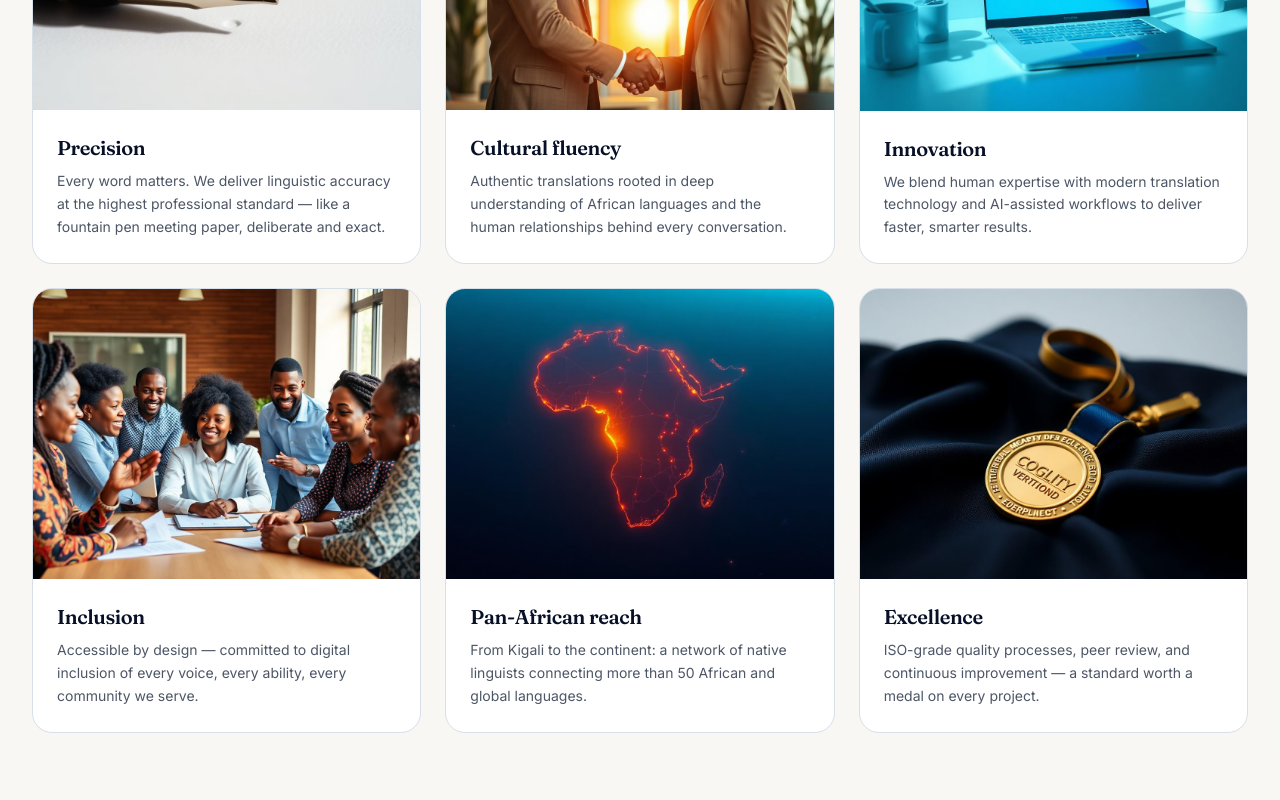
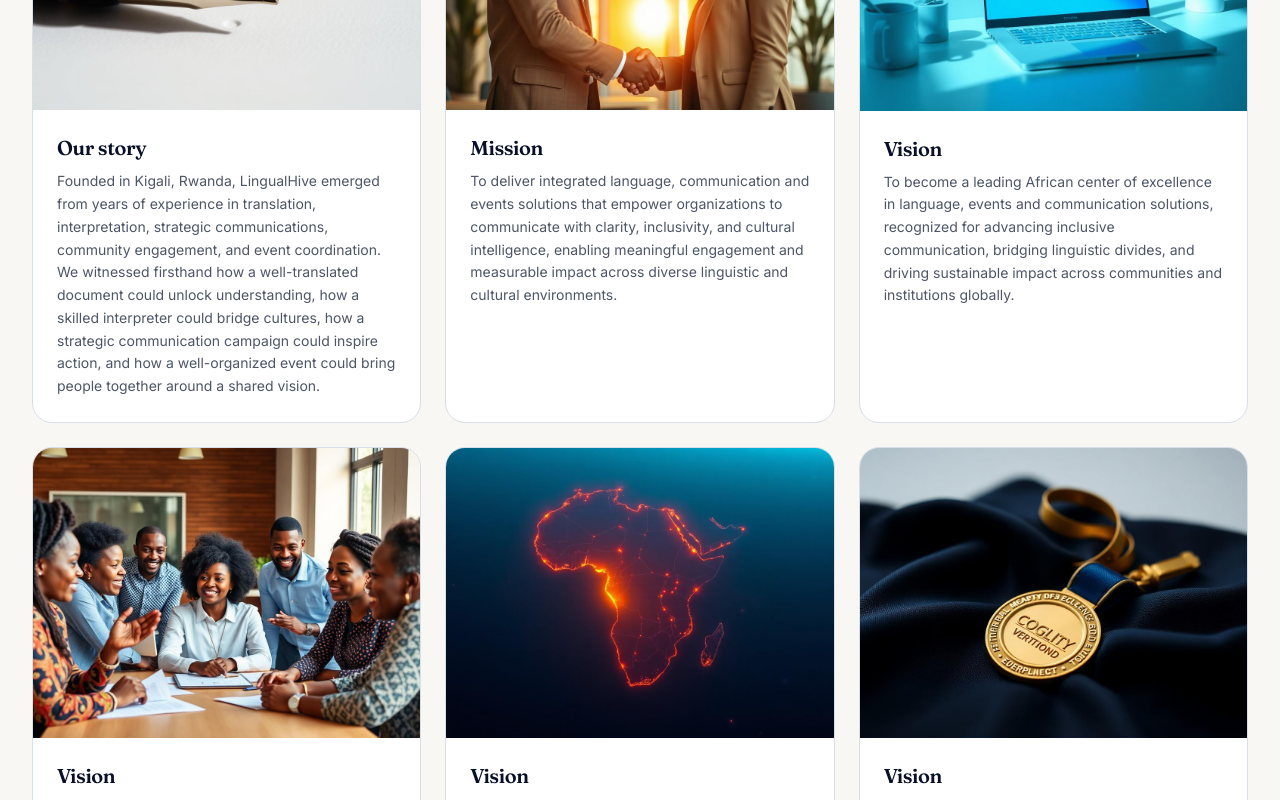
Before and after one commit to kinggiddy1/lingualhive-nextjs, a Next.js app: page /about in a window 1280 px wide. Shown: the part 1780-2580 px from the top of the page. Built offline with nearby package versions, Linux system fonts and the light colour scheme.

Commit message:
added translation

```diff
--- a/src/components/pages/about-page.tsx
+++ b/src/components/pages/about-page.tsx
@@ -5,42 +5,44 @@ import { Layout } from "@/components/site/Layout";
 import { Button } from "@/components/ui/button";
 import { useLang } from "@/i18n/LanguageContext";
 
+
+
+
+export function AboutPage() {
+const { t } = useLang();
+
 const values = [
   {
     img: "/assets/value-precision.jpg",
-    title: "Precision",
-    body: "Every word matters. We deliver linguistic accuracy at the highest professional standard — like a fountain pen meeting paper, deliberate and exact.",
+    title: t("about.one"),
+    body: t("about.oneone"),
   },
   {
     img: "/assets/value-cultural.jpg",
-    title: "Cultural fluency",
-    body: "Authentic translations rooted in deep understanding of African languages and the human relationships behind every conversation.",
+    title: t("about.two"),
+    body: t("about.twotwo"),
   },
   {
     img: "/assets/value-innovation.jpg",
-    title: "Innovation",
-    body: "We blend human expertise with modern translation technology and AI-assisted workflows to deliver faster, smarter results.",
+    title: t("about.three"),
+    body: t("about.threethree"),
   },
   {
     img: "/assets/value-inclusion.jpg",
-    title: "Inclusion",
-    body: "Accessible by design — committed to digital inclusion of every voice, every ability, every community we serve.",
+    title: t("about.four"),
+    body: t("about.fourfour"),
   },
   {
     img: "/assets/value-panafrican.jpg",
-    title: "Pan-African reach",
-    body: "From Kigali to the continent: a network of native linguists connecting more than 50 African and global languages.",
+    title: t("about.five"),
+    body: t("about.fivefive"),
   },
   {
     img: "/assets/value-excellence.jpg",
-    title: "Excellence",
-    body: "ISO-grade quality processes, peer review, and continuous improvement — a standard worth a medal on every project.",
+    title: t("about.six"),
+    body: t("about.sixsix"),
   },
 ];
-
-export function AboutPage() {
-  const { t } = useLang();
-
   return (
     <Layout>
       <section className="bg-primary py-24 text-primary-foreground md:py-32">
@@ -88,7 +90,7 @@ export function AboutPage() {
         <div className="mx-auto max-w-7xl px-4 md:px-8">
           <div className="max-w-2xl">
             <p className="text-xs font-semibold uppercase tracking-[0.25em] text-magenta">What guides us</p>
-            <h2 className="mt-3 font-display text-4xl font-semibold md:text-5xl">Our values</h2>
+            <h2 className="mt-3 font-display text-4xl font-semibold md:text-5xl">{t("about.two")}</h2>
           </div>
           <div className="mt-12 grid gap-6 md:grid-cols-2 lg:grid-cols-3">
             {values.map(({ img, title, body }) => (
```
